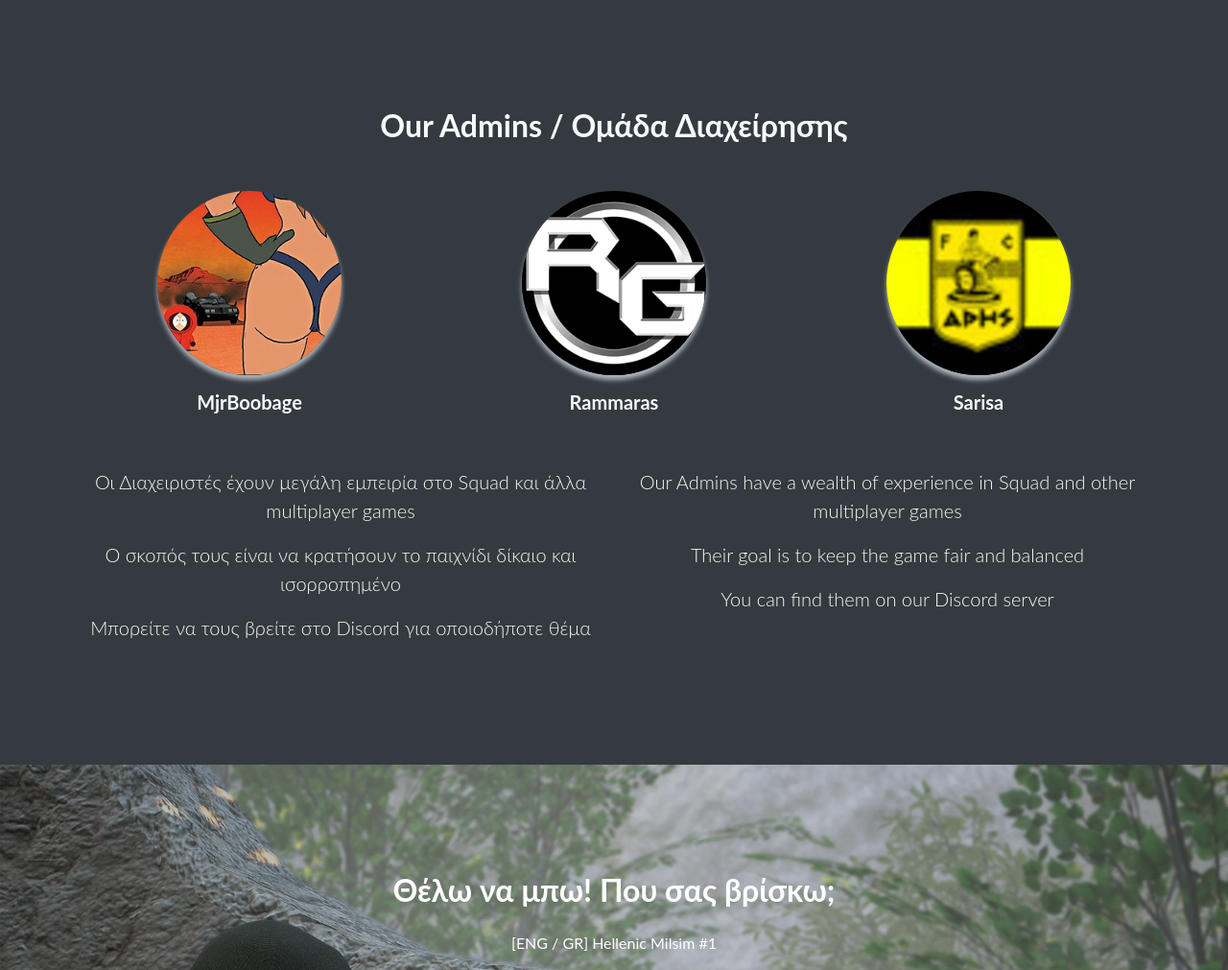
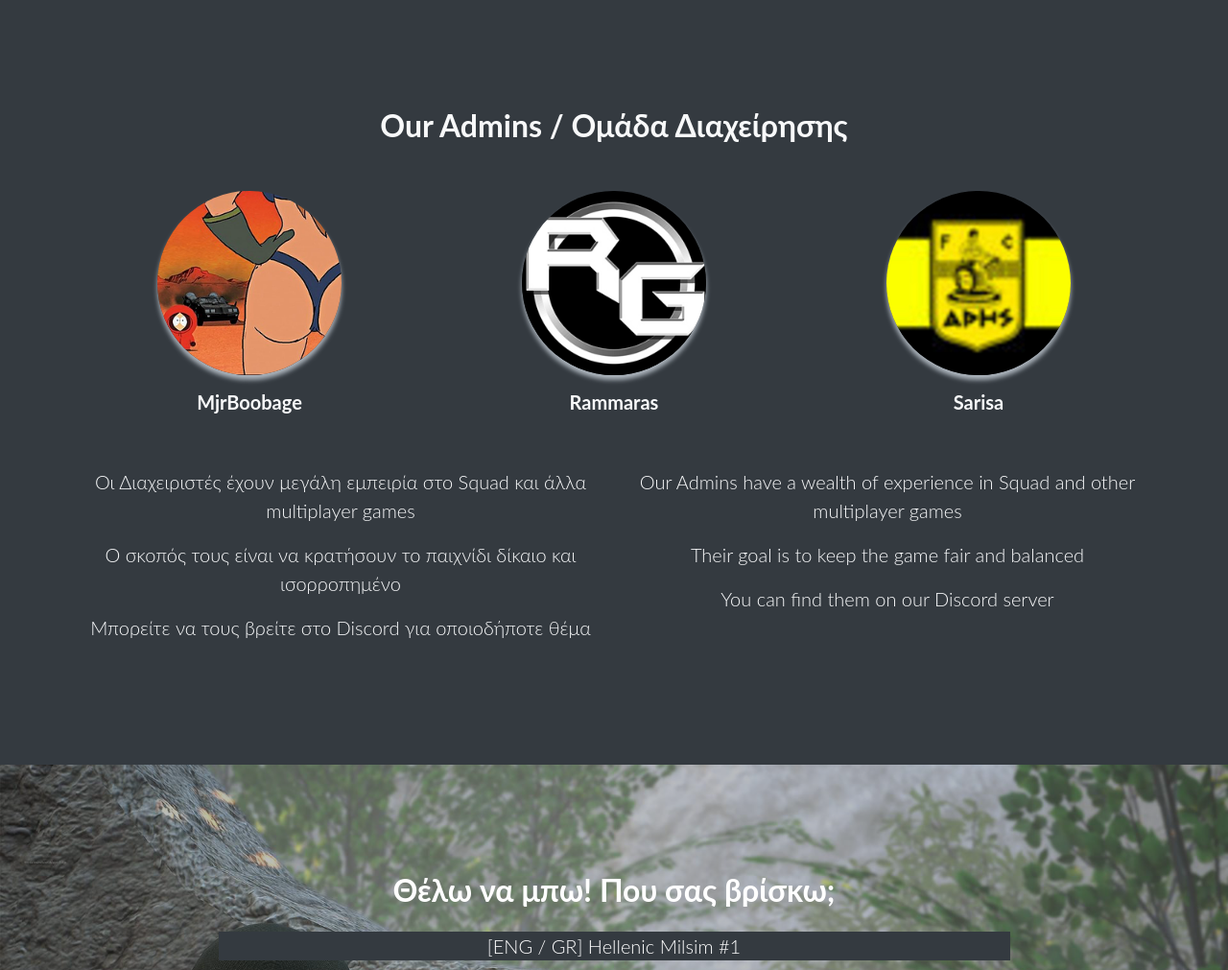
Before and after one commit to peshangedres/LuckyTeam, a Jekyll site: the page built from index.html, in a window 1280 px wide. Shown: the part 2697-3708 px from the top of the page at 96% size. Built offline with Jekyll 4.4.1, drawn with Linux system fonts in a browser that asks for light colours; nearby versions of some CDN libraries; grey boxes are pictures that could not be loaded.

Commit message:
dark bg to server name

```diff
--- a/index.html
+++ b/index.html
@@ -33,7 +33,7 @@ layout: default
     <div class="row">
       <div class="col-xl-9 mx-auto">
         <h2 class="mb-4">Θέλω να μπω! Που σας βρίσκω;</h2>
-        <p>
+        <p class="bg-dark lead">
           [ENG / GR] Hellenic Milsim #1
         </p>
       </div>
@@ -41,7 +41,7 @@ layout: default
 
       <div class="col-md-10 col-lg-8 col-xl-7 mx-auto">
         <div class="form-row">
-          <iframe src="https://discordapp.com/widget?id=329694784513900544&theme=dark" width="750" height="300"
+          <iframe src="https://discordapp.com/widget?id=329694784513900544&theme=dark" width="100%" height="300"
                   allowtransparency="true" frameborder="0"></iframe>
         </div>
       </div>
```
